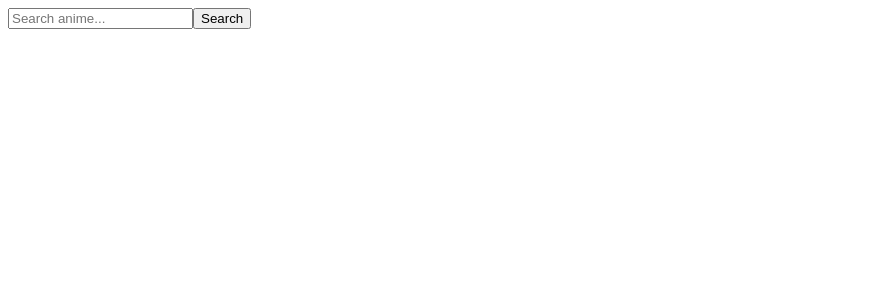
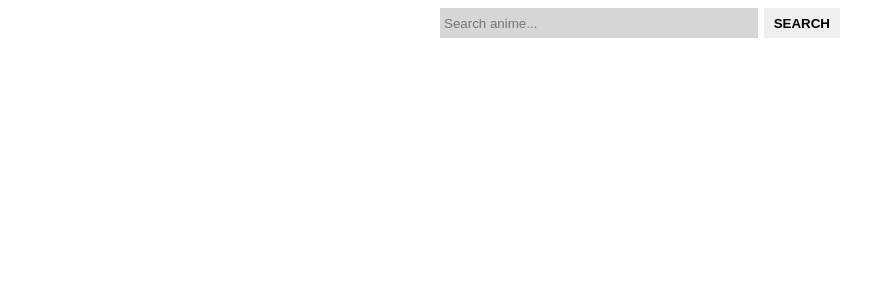
Before and after one commit to nbaag/anime, a Vue app: page / in a window 1280 px wide. Shown: the top 300 px of the page, without its empty margins (0-895 px from the left). Built offline with nearby package versions, Linux system fonts and the light colour scheme.

Commit message:
added styles

```diff
--- a/src/App.vue
+++ b/src/App.vue
@@ -53,9 +53,10 @@
 
 <template>
   <main>
-    <form @submit.prevent="searchAnime">
+    <div class="container">
+      <form class="searchForm" @submit.prevent="searchAnime">
       <input type="text" placeholder="Search anime..." v-model="query">
-      <button type="submit">Search</button>
+      <button type="submit" class="btn">Search</button>
     </form>
 
     <div class="searched" v-if="animeSearchList.length > 0">
@@ -72,17 +73,120 @@
 
     <div class="animeList" v-if="animeList.length > 0">
         <h2>Anime</h2>
-        <div class="anime" v-for="anime in animeList" :key="anime.id">
+        <div class="anime" v-for="anime in sortedAnimeList" :key="anime.id">
           <img :src="anime.image" />
           <h3>{{ anime.title }}</h3>
+          <div class="flex-1"></div>
           <p class="episodes">{{ anime.watched }} / {{ anime.episodes }}</p>
           <button class="btn" @click="increaseEp(anime)">+</button>
           <button class="btn" @click="decreaseEp(anime)">-</button>
         </div>
       </div>
+    </div>
   </main>
 </template>
 
 <style scoped>
+* {
+  margin: 0;
+  padding: 0;
+  box-sizing: border-box;
+}
+.flex-1 {
+  display: block;
+  flex: 1 1 0%;
+}
+.container{
+  max-width: 1100px;
+  margin: 0 auto;
+}
+
+.searchForm{
+  display: flex;
+  max-width: 400px;
+  margin: auto;
+}
+
+.searchForm input {
+  border: none;
+  background-color: rgb(214, 214, 214);
+  padding-left: 4px;
+  padding-right: 4px;
+  width: 500px;
+  height: 30px;
+  margin: auto;
+}
+
+.searchForm input:focus {
+  outline: none;
+  background-color: rgb(201, 201, 201);
+
+}
+.searched{
+  border: 1px solid #000;
+  max-height: 800px;
+  overflow-y: scroll;
+  padding: 5px;
+  background-color: rgb(201, 201, 201);
+}
+.result{
+  display: flex;
+  margin-top: 10px;
+  border: 1px solid #000;
+  border-radius: 10px;
+  padding: 3px;
+  background-color: #fff;
+}
+.result img {
+  height: 100px;
+  width: 90px;
+  object-fit: cover;
+  border-radius: 10px;
+}
+.about{
+
+}
+.anime__title{
+
+}
+.anime__episodes{
+
+}
+.anime__synopsis{
+
+}
+.btn{
+  border: none;
+  display: block;
+  cursor: pointer;
+  padding: 5px 10px;
+  font-weight: bold;
+  text-transform: uppercase;
+  margin-left: 6px;
+}
+.animeList{
+
+}
+
+.anime{
+  display: flex;
+  align-items: center;
+  margin-top: 20px;
+  background-color: rgb(214, 214, 214);
+  padding: 5px;
+  border-radius: 10px;
+}
+
+.anime img {
+  height: 100px;
+  width: 90px;
+  object-fit: cover;
+  border-radius: 10px;
+
+}
+
+.episodes{
+
+}
 
 </style>
```
